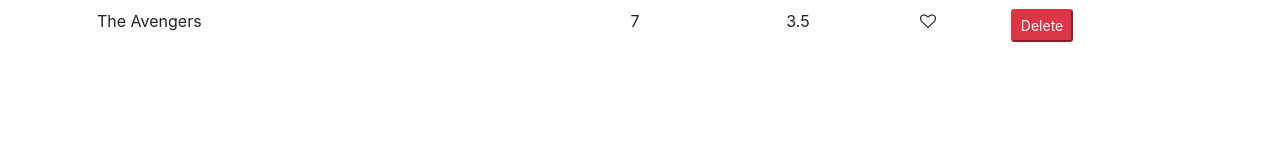
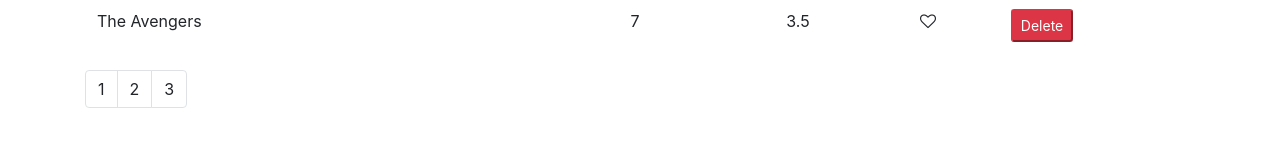
Before and after one commit to kevin-d-mcewan/react-vidly-movie-service, a React (Create React App) app in the folder vidly/: page / in a window 1280 px wide. Shown: the part 578-724 px from the top of the page. Built offline with nearby package versions, Linux system fonts and the light colour scheme.

Commit message:
Added Bootstrap pagination at bottom of page and had page numbers added dynamically

```diff
--- /dev/null
+++ b/vidly/src/components/common/pagination.jsx
@@ -0,0 +1,26 @@
+import React from "react";
+import _ from "lodash";
+
+const Pagination = (props) => {
+  const { itemsCount, pageSize } = props;
+
+  /* Doing "Math.ceil" bc if the divison = a floating point number 'pagesCount' != 1. So this turns it into a whole number. */
+  const pagesCount = Math.ceil(itemsCount / pageSize);
+  if (pagesCount === 1) return null;
+  const pages = _.range(1, pagesCount + 1);
+
+  return (
+    <nav>
+      <ul className="pagination">
+        {pages.map((page) => (
+          <li key={page} className="page-item">
+            {/* {page} below is how we call the page number dynamically */}
+            <a className="page-link">{page}</a>
+          </li>
+        ))}
+      </ul>
+    </nav>
+  );
+};
+
+export default Pagination;
--- a/vidly/src/components/movies.jsx
+++ b/vidly/src/components/movies.jsx
@@ -1,10 +1,12 @@
 import React, { Component } from "react";
 import { getMovies } from "../services/fakeMovieService";
+import Pagination from "./common/pagination";
 import Like from "./common/like";
 
 class Movies extends Component {
   state = {
     movies: getMovies(),
+    pageSize: 4,
   };
 
   // in filter arrow function we are getting all the movies except the one we are
@@ -26,6 +28,12 @@
     movies[index] = { ...movies[index] };
     movies[index].liked = !movies[index].liked;
     this.setState({ movies });
+  };
+
+  handlePageChange = (page) => {
+    console.log("====================================");
+    console.log(page);
+    console.log("====================================");
   };
 
   render() {
@@ -81,6 +89,11 @@
             ))}
           </tbody>
         </table>
+        <Pagination
+          itemsCount={moviesCount}
+          pageSize={this.state.pageSize}
+          onPageChange={this.handlePageChange}
+        />
       </React.Fragment>
     );
   }
```
